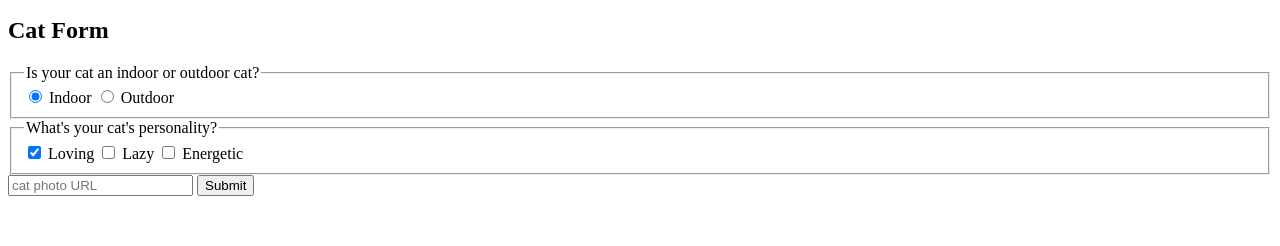
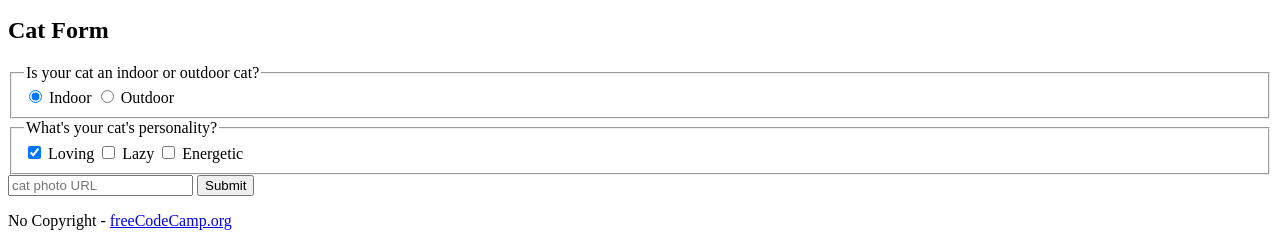
Before and after one commit to yule-dev/html-css-ejercicios, a plain HTML site: page cat-photo-app/index.html in a window 1280 px wide. Shown: the part 1453-1699 px from the top of the page. Before the commit the page ends 1657 px from the top, so only its background shows below. Drawn offline with Linux system fonts and the light colour scheme.

Commit message:
feat: agregar footer con enlace

```diff
--- a/cat-photo-app/index.html
+++ b/cat-photo-app/index.html
@@ -54,6 +54,11 @@
           <button type="submit">Submit</button>
         </form>
       </section>
+      <footer>
+        <p>
+          No Copyright - <a href="https://www.freecodecamp.org">freeCodeCamp.org</a>
+        </p>
+      </footer>
     </main>
   </body>
 </html>
```
